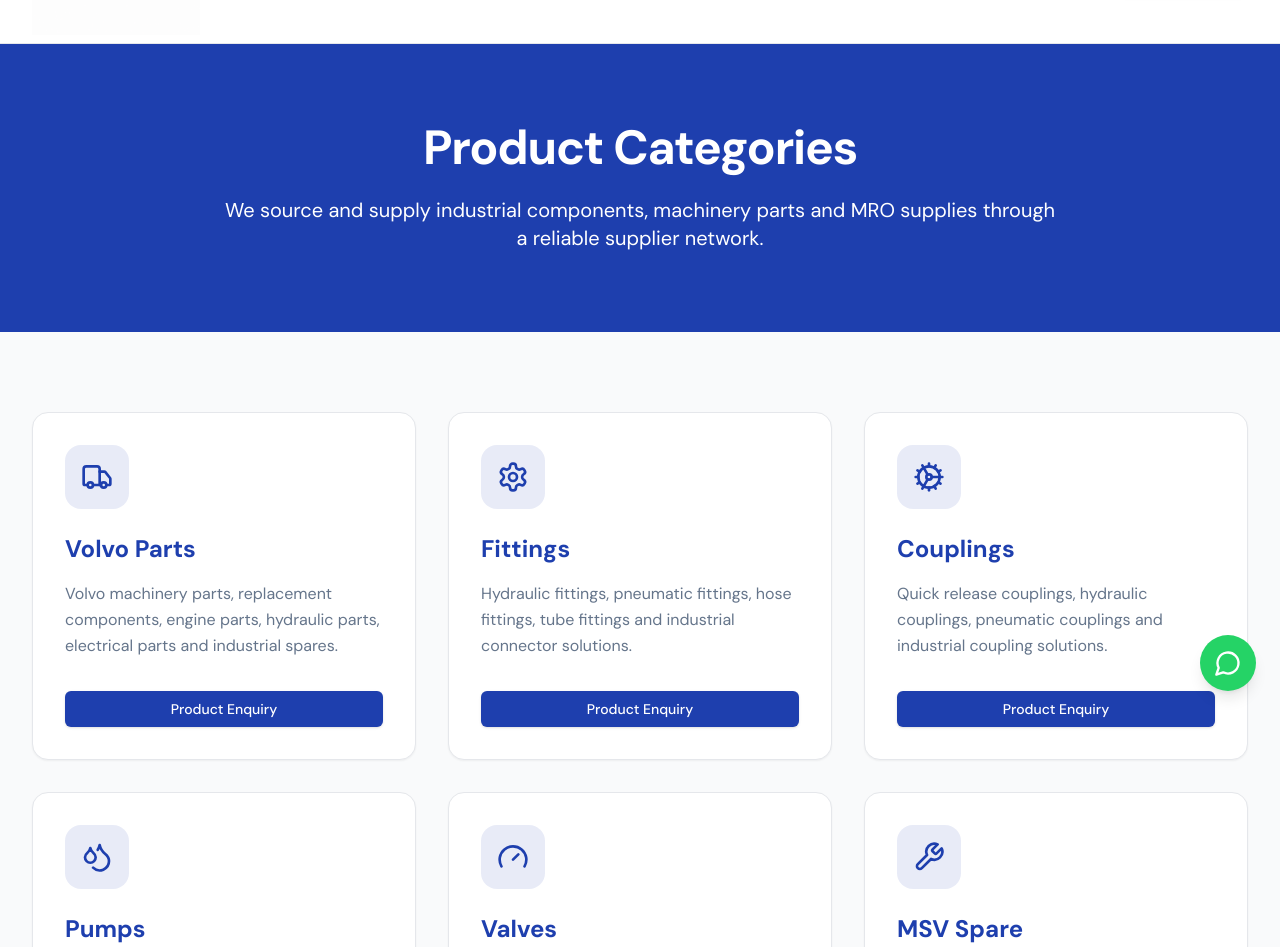
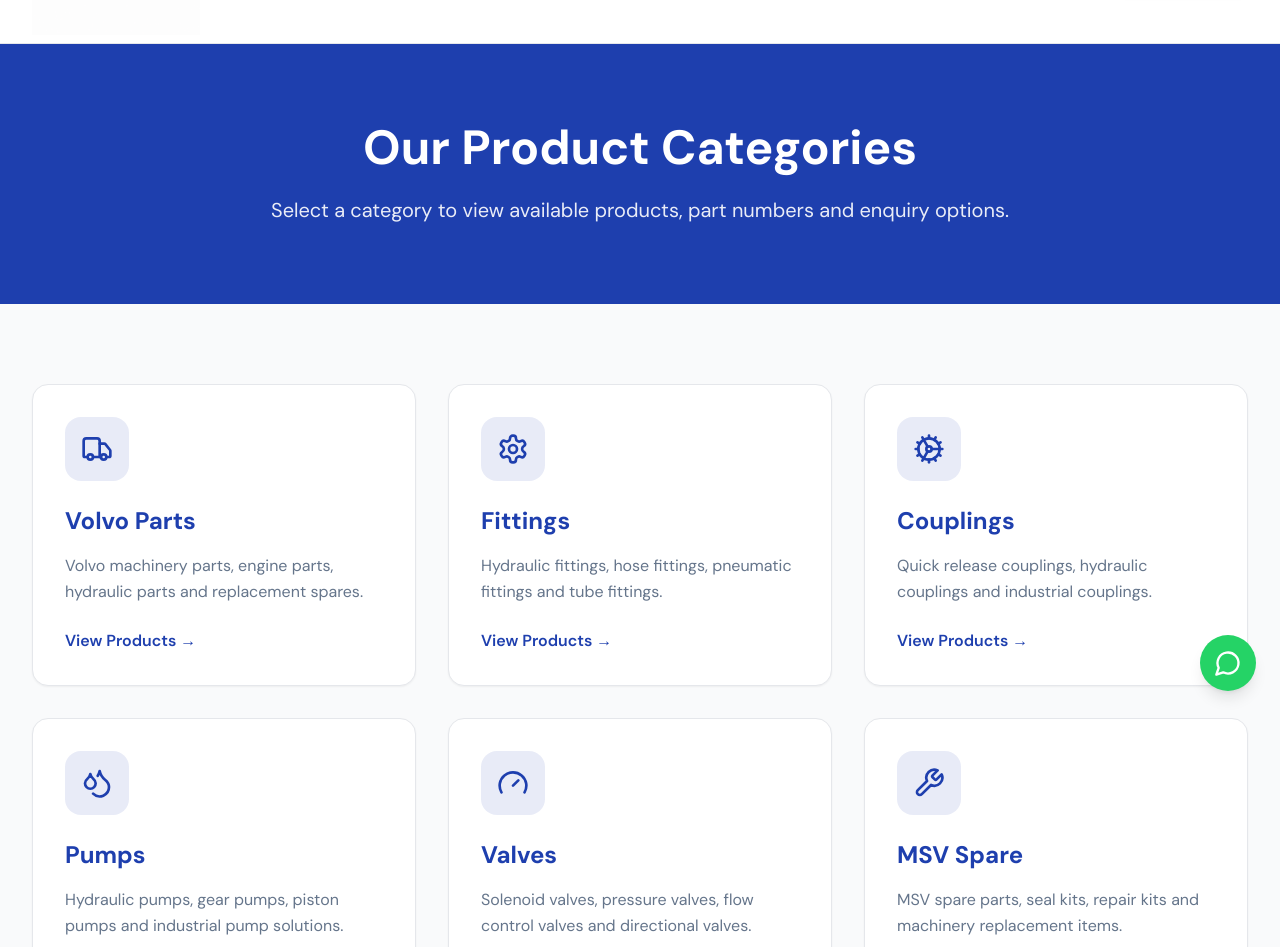
Before and after one commit to ravichhimpa04-lab/mrapex-industrial, a React (Vite) app in the folder apps/web/: page /products in a window 1280 px wide. Shown: the part 85-1032 px from the top of the page. Built offline with nearby package versions, Linux system fonts and the light colour scheme; the HTML template or start-up script is replaced by a standard one; what pocketbase would draw is missing.

Commit message:
PRODUCTS PAGE: Updated product descriptions and added new products to the list.

```diff
--- a/apps/web/src/pages/ProductsPage.jsx
+++ b/apps/web/src/pages/ProductsPage.jsx
@@ -1,51 +1,154 @@
 
-import React from 'react';
+import React, { useState } from 'react';
 import { Helmet } from 'react-helmet';
 import { motion } from 'framer-motion';
-import { Link } from 'react-router-dom';
-import { Wrench, Cog, Droplets, Gauge, Package, Settings, Truck } from 'lucide-react';
+import {
+  Truck,
+  Settings,
+  Cog,
+  Droplets,
+  Gauge,
+  Wrench,
+  Package,
+  MessageCircle,
+  ArrowLeft,
+} from 'lucide-react';
 import { Button } from '@/components/ui/button';
 import Header from '@/components/Header.jsx';
 import Footer from '@/components/Footer.jsx';
 
 function ProductsPage() {
-  const products = [
+  const whatsappNumber = '919602338804';
+  const [selectedCategory, setSelectedCategory] = useState(null);
+
+  const categories = [
     {
+      name: 'Volvo Parts',
       icon: Truck,
-      name: 'Volvo Parts',
-      description: 'Volvo machinery parts, replacement components, engine parts, hydraulic parts, electrical parts and industrial spares.',
+      description: 'Volvo machinery parts, engine parts, hydraulic parts and replacement spares.',
+      items: [
+        {
+          name: 'Volvo Hydraulic Pump',
+          partNo: 'VOL-PMP-001',
+          image: 'https://via.placeholder.com/500x350?text=Volvo+Hydraulic+Pump',
         },
         {
-      icon: Settings,
-      name: 'Fittings',
-      description: 'Hydraulic fittings, pneumatic fittings, hose fittings, tube fittings and industrial connector solutions.',
+          name: 'Volvo Engine Sensor',
+          partNo: 'VOL-SEN-002',
+          image: 'https://via.placeholder.com/500x350?text=Volvo+Engine+Sensor',
         },
         {
-      icon: Cog,
-      name: 'Couplings',
-      description: 'Quick release couplings, hydraulic couplings, pneumatic couplings and industrial coupling solutions.',
+          name: 'Volvo Seal Kit',
+          partNo: 'VOL-SEAL-003',
+          image: 'https://via.placeholder.com/500x350?text=Volvo+Seal+Kit',
+        },
+      ],
     },
     {
-      icon: Droplets,
-      name: 'Pumps',
-      description: 'Hydraulic pumps, gear pumps, piston pumps, vane pumps and other industrial pump solutions.',
+      name: 'Fittings',
+      icon: Settings,
+      description: 'Hydraulic fittings, hose fittings, pneumatic fittings and tube fittings.',
+      items: [
+        {
+          name: 'Hydraulic Hose Fitting',
+          partNo: 'FIT-HYD-001',
+          image: 'https://via.placeholder.com/500x350?text=Hydraulic+Fitting',
         },
         {
-      icon: Gauge,
-      name: 'Valves',
-      description: 'Solenoid valves, directional control valves, pressure valves, flow control valves and hydraulic valves.',
+          name: 'Elbow Fitting',
+          partNo: 'FIT-ELB-002',
+          image: 'https://via.placeholder.com/500x350?text=Elbow+Fitting',
+        },
+      ],
     },
     {
-      icon: Wrench,
-      name: 'MSV Spare',
-      description: 'MSV spare parts, seal kits, repair kits, replacement components and machinery maintenance items.',
+      name: 'Couplings',
+      icon: Cog,
+      description: 'Quick release couplings, hydraulic couplings and industrial couplings.',
+      items: [
+        {
+          name: 'Quick Release Coupling',
+          partNo: 'CPL-QRC-001',
+          image: 'https://via.placeholder.com/500x350?text=Quick+Release+Coupling',
         },
         {
+          name: 'Hydraulic Coupling',
+          partNo: 'CPL-HYD-002',
+          image: 'https://via.placeholder.com/500x350?text=Hydraulic+Coupling',
+        },
+      ],
+    },
+    {
+      name: 'Pumps',
+      icon: Droplets,
+      description: 'Hydraulic pumps, gear pumps, piston pumps and industrial pump solutions.',
+      items: [
+        {
+          name: 'Gear Pump',
+          partNo: 'PMP-GEAR-001',
+          image: 'https://via.placeholder.com/500x350?text=Gear+Pump',
+        },
+        {
+          name: 'Hydraulic Pump',
+          partNo: 'PMP-HYD-002',
+          image: 'https://via.placeholder.com/500x350?text=Hydraulic+Pump',
+        },
+      ],
+    },
+    {
+      name: 'Valves',
+      icon: Gauge,
+      description: 'Solenoid valves, pressure valves, flow control valves and directional valves.',
+      items: [
+        {
+          name: 'Solenoid Valve',
+          partNo: 'VLV-SOL-001',
+          image: 'https://via.placeholder.com/500x350?text=Solenoid+Valve',
+        },
+        {
+          name: 'Directional Control Valve',
+          partNo: 'VLV-DCV-002',
+          image: 'https://via.placeholder.com/500x350?text=Directional+Control+Valve',
+        },
+      ],
+    },
+    {
+      name: 'MSV Spare',
+      icon: Wrench,
+      description: 'MSV spare parts, seal kits, repair kits and machinery replacement items.',
+      items: [
+        {
+          name: 'MSV Spare Kit',
+          partNo: 'MSV-KIT-001',
+          image: 'https://via.placeholder.com/500x350?text=MSV+Spare+Kit',
+        },
+        {
+          name: 'MSV Repair Kit',
+          partNo: 'MSV-REP-002',
+          image: 'https://via.placeholder.com/500x350?text=MSV+Repair+Kit',
+        },
+      ],
+    },
+    {
+      name: 'Other Machinery Items',
       icon: Package,
-      name: 'Other Machinery Items',
-      description: 'Bearings, fasteners, filters, sensors, electrical components and other MRO machinery supplies.',
+      description: 'Bearings, fasteners, filters, sensors and other MRO machinery supplies.',
+      items: [
+        {
+          name: 'Industrial Bearing',
+          partNo: 'OTH-BRG-001',
+          image: 'https://via.placeholder.com/500x350?text=Industrial+Bearing',
+        },
+        {
+          name: 'Machinery Filter',
+          partNo: 'OTH-FLT-002',
+          image: 'https://via.placeholder.com/500x350?text=Machinery+Filter',
+        },
+      ],
     },
   ];
+
+  const currentCategory = categories.find((cat) => cat.name === selectedCategory);
 
   return (
     <>
@@ -53,7 +156,7 @@
         <title>Products - MR Apex Industrial Components</title>
         <meta
           name="description"
-          content="Volvo Parts, Fittings, Couplings, Pumps, Valves, MSV Spare and Other Machinery Items from MR Apex Industrial Components."
+          content="Browse Volvo Parts, Fittings, Couplings, Pumps, Valves, MSV Spare and Other Machinery Items from MR Apex Industrial Components."
         />
       </Helmet>
 
@@ -62,68 +165,122 @@
       <main>
         <section className="py-20 bg-primary text-primary-foreground">
           <div className="container-custom text-center max-w-4xl mx-auto">
-            <motion.h1
-              initial={{ opacity: 0, y: 20 }}
-              animate={{ opacity: 1, y: 0 }}
-              className="text-4xl md:text-5xl font-bold mb-6 tracking-tight"
-            >
-              Product Categories
-            </motion.h1>
-            <motion.p
-              initial={{ opacity: 0, y: 20 }}
-              animate={{ opacity: 1, y: 0 }}
-              transition={{ delay: 0.1 }}
-              className="text-lg md:text-xl opacity-90 leading-relaxed"
-            >
-              We source and supply industrial components, machinery parts and MRO supplies through a reliable supplier network.
-            </motion.p>
+            <h1 className="text-4xl md:text-5xl font-bold mb-6">
+              {currentCategory ? currentCategory.name : 'Our Product Categories'}
+            </h1>
+            <p className="text-lg md:text-xl opacity-90 leading-relaxed">
+              {currentCategory
+                ? currentCategory.description
+                : 'Select a category to view available products, part numbers and enquiry options.'}
+            </p>
           </div>
         </section>
 
         <section className="section-padding bg-muted/50">
           <div className="container-custom">
+            {!currentCategory ? (
               <div className="grid grid-cols-1 md:grid-cols-2 lg:grid-cols-3 gap-8">
-              {products.map((product, index) => (
-                <motion.div
-                  key={index}
+                {categories.map((category, index) => {
+                  const Icon = category.icon;
+
+                  return (
+                    <motion.button
+                      key={category.name}
+                      type="button"
+                      onClick={() => setSelectedCategory(category.name)}
                       initial={{ opacity: 0, y: 20 }}
                       whileInView={{ opacity: 1, y: 0 }}
                       viewport={{ once: true }}
-                  transition={{ duration: 0.5, delay: index * 0.1 }}
-                  className="bg-card rounded-2xl p-8 shadow-sm border flex flex-col h-full"
+                      transition={{ duration: 0.5, delay: index * 0.08 }}
+                      className="bg-card rounded-2xl p-8 shadow-sm border text-left hover:shadow-lg hover:-translate-y-1 transition-all"
                     >
                       <div className="w-16 h-16 bg-primary/10 rounded-2xl flex items-center justify-center mb-6">
-                    <product.icon className="w-8 h-8 text-primary" />
+                        <Icon className="w-8 h-8 text-primary" />
                       </div>
 
                       <h2 className="text-2xl font-bold mb-4 text-foreground">
-                    {product.name}
+                        {category.name}
                       </h2>
 
-                  <p className="text-muted-foreground leading-relaxed mb-8 flex-grow">
-                    {product.description}
+                      <p className="text-muted-foreground leading-relaxed mb-6">
+                        {category.description}
                       </p>
 
-                  <Button asChild className="w-full mt-auto">
-                    <Link to="/contact">Product Enquiry</Link>
+                      <span className="text-primary font-semibold">
+                        View Products →
+                      </span>
+                    </motion.button>
+                  );
+                })}
+              </div>
+            ) : (
+              <>
+                <Button
+                  variant="outline"
+                  onClick={() => setSelectedCategory(null)}
+                  className="mb-8"
+                >
+                  <ArrowLeft className="w-4 h-4 mr-2" />
+                  Back to Categories
                 </Button>
+
+                <div className="grid grid-cols-1 md:grid-cols-2 lg:grid-cols-3 gap-8">
+                  {currentCategory.items.map((item, index) => {
+                    const message = `Hello MR Apex Industrial Components, I need quotation for ${item.name}. Category: ${currentCategory.name}. Part No: ${item.partNo}`;
+
+                    return (
+                      <motion.div
+                        key={item.partNo}
+                        initial={{ opacity: 0, y: 20 }}
+                        whileInView={{ opacity: 1, y: 0 }}
+                        viewport={{ once: true }}
+                        transition={{ duration: 0.5, delay: index * 0.08 }}
+                        className="bg-card rounded-2xl overflow-hidden shadow-sm border flex flex-col h-full"
+                      >
+                        <div className="h-56 bg-white border-b overflow-hidden">
+                          <img
+                            src={item.image}
+                            alt={item.name}
+                            className="w-full h-full object-contain p-4"
+                          />
+                        </div>
+
+                        <div className="p-6 flex flex-col flex-grow">
+                          <p className="text-sm font-semibold text-primary mb-2">
+                            {currentCategory.name}
+                          </p>
+
+                          <h2 className="text-xl font-bold text-foreground mb-3">
+                            {item.name}
+                          </h2>
+
+                          <p className="text-sm text-muted-foreground mb-6">
+                            Part No:{' '}
+                            <span className="font-semibold text-foreground">
+                              {item.partNo}
+                            </span>
+                          </p>
+
+                          <Button
+                            asChild
+                            className="w-full mt-auto bg-[#25D366] hover:bg-[#20bd5a] text-white"
+                          >
+                            <a
+                              href={`https://wa.me/${whatsappNumber}?text=${encodeURIComponent(message)}`}
+                              target="_blank"
+                              rel="noopener noreferrer"
+                            >
+                              <MessageCircle className="w-4 h-4 mr-2" />
+                              Enquire on WhatsApp
+                            </a>
+                          </Button>
+                        </div>
                       </motion.div>
-              ))}
+                    );
+                  })}
                 </div>
-          </div>
-        </section>
-
-        <section className="py-16 bg-accent text-accent-foreground">
-          <div className="container-custom text-center">
-            <h2 className="text-2xl md:text-3xl font-bold mb-6">
-              Need a specific industrial component?
-            </h2>
-            <p className="text-lg opacity-90 mb-8 max-w-2xl mx-auto">
-              Share your requirement, part number, sample image or product details. Our team will help you source the right item.
-            </p>
-            <Button size="lg" variant="secondary" asChild>
-              <Link to="/contact">Request a Quote</Link>
-            </Button>
+              </>
+            )}
           </div>
         </section>
       </main>
```
Lines whose indentation alone changed are shown as unchanged.
